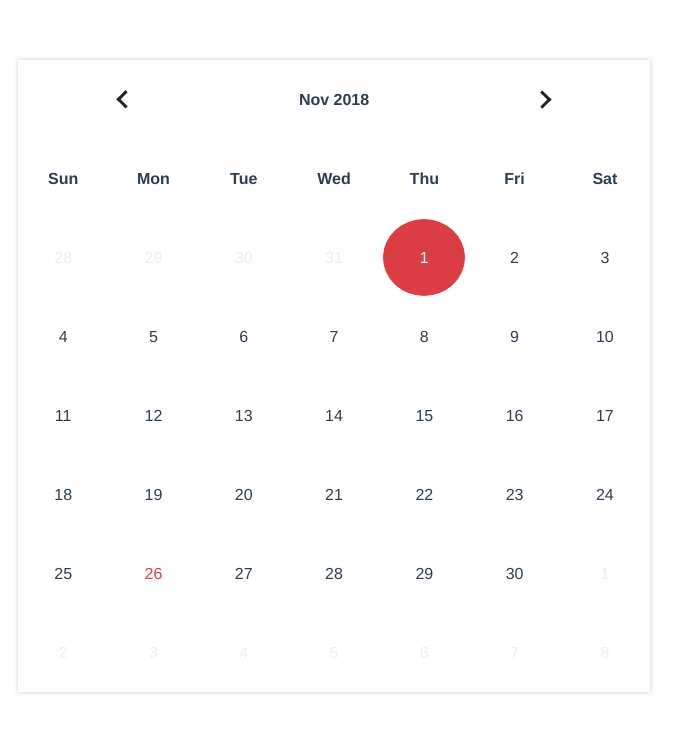
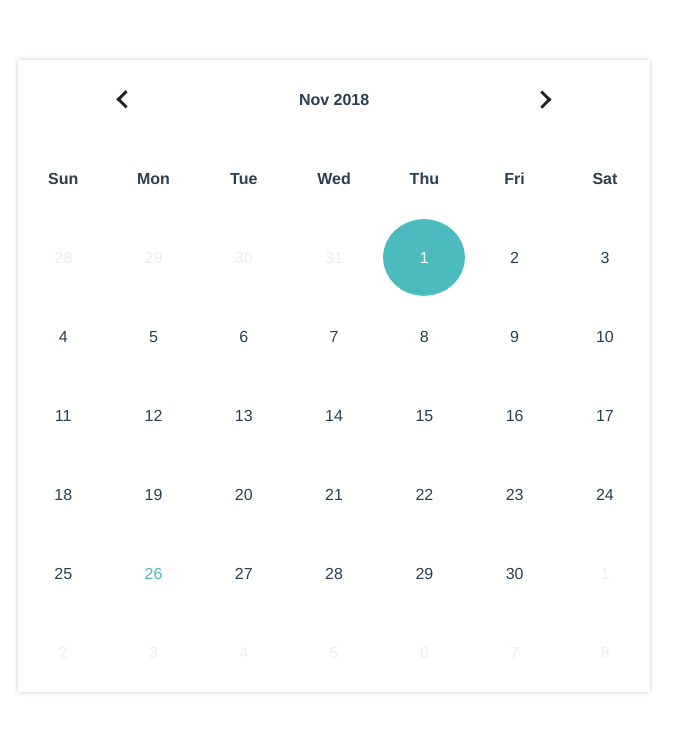
Before and after one commit to peistop/FEA-Practice, a Vue app in the folder vue-calendar/: page / in a window 1280 px wide. In both pictures the pointer is over the element 424 px from the left and 257 px from the top of the page. Shown: the top 732 px of the page, without its empty margins (0-699 px from the left). Built offline with nearby package versions, Linux system fonts and the light colour scheme.

Commit message:
Apply new css on calendar

```diff
--- a/vue-calendar/src/components/CalendarHeader.vue
+++ b/vue-calendar/src/components/CalendarHeader.vue
@@ -38,8 +38,8 @@
     transform: rotate(-45deg);
     margin-left: 0.3em;
     &:hover {
-      border-left-color: #db3d44;
-      border-top-color: #db3d44;
+      border-left-color: #4CBBBF;
+      border-top-color: #4CBBBF;
     }
   }
 
@@ -48,8 +48,8 @@
     transform: rotate(45deg);
     margin-right: 0.3em;
     &:hover {
-      border-right-color: #db3d44;
-      border-top-color: #db3d44;
+      border-right-color: #4CBBBF;
+      border-top-color: #4CBBBF;
     }
   }
 }
--- a/vue-calendar/src/components/MonthDates.vue
+++ b/vue-calendar/src/components/MonthDates.vue
@@ -19,7 +19,7 @@
       cursor: pointer;
       outline: none;
       &.r-selected, &:not(.r-outdate):hover {
-        background-color: #db3d44;
+        background-color: #4CBBBF;
         border-radius: 50%;
         color: #fff;
       }
@@ -28,7 +28,7 @@
     .r-cell.r-date {
       margin: 0px 3px;
       &.r-today {
-        color:#db3d44;
+        color:#4CBBBF;
       }
       &.r-outdate {
         color: #eeeeee;
--- a/vue-calendar/src/components/MonthSelector.vue
+++ b/vue-calendar/src/components/MonthSelector.vue
@@ -16,7 +16,7 @@
       outline: none;
       margin: 4px;
       &.r-thismonth {
-        background-color: #db3d44;
+        background-color: #4CBBBF;
         border-radius: 50%;
         color: #fff;
       }
--- a/vue-calendar/src/components/WeekDays.vue
+++ b/vue-calendar/src/components/WeekDays.vue
@@ -2,7 +2,6 @@
   .r-calendar .r-weekdays {
     flex-grow: 1;
     flex-basis: 0;
-
     .r-cell{
       font-weight: bold;
     }
--- a/vue-calendar/src/components/YearSelector.vue
+++ b/vue-calendar/src/components/YearSelector.vue
@@ -15,7 +15,7 @@
       outline: none;
       margin: 4px;
       &.r-thisyear {
-        background-color: #db3d44;
+        background-color: #4CBBBF;
         border-radius: 50%;
         color: #fff;
       }
@@ -65,7 +65,6 @@
     },
     methods: {
       getYear: function(i, j) {
-        console.log(this.startYear)
         return (i * 4 + j - 1) + this.startYear;
       }
     }
```
